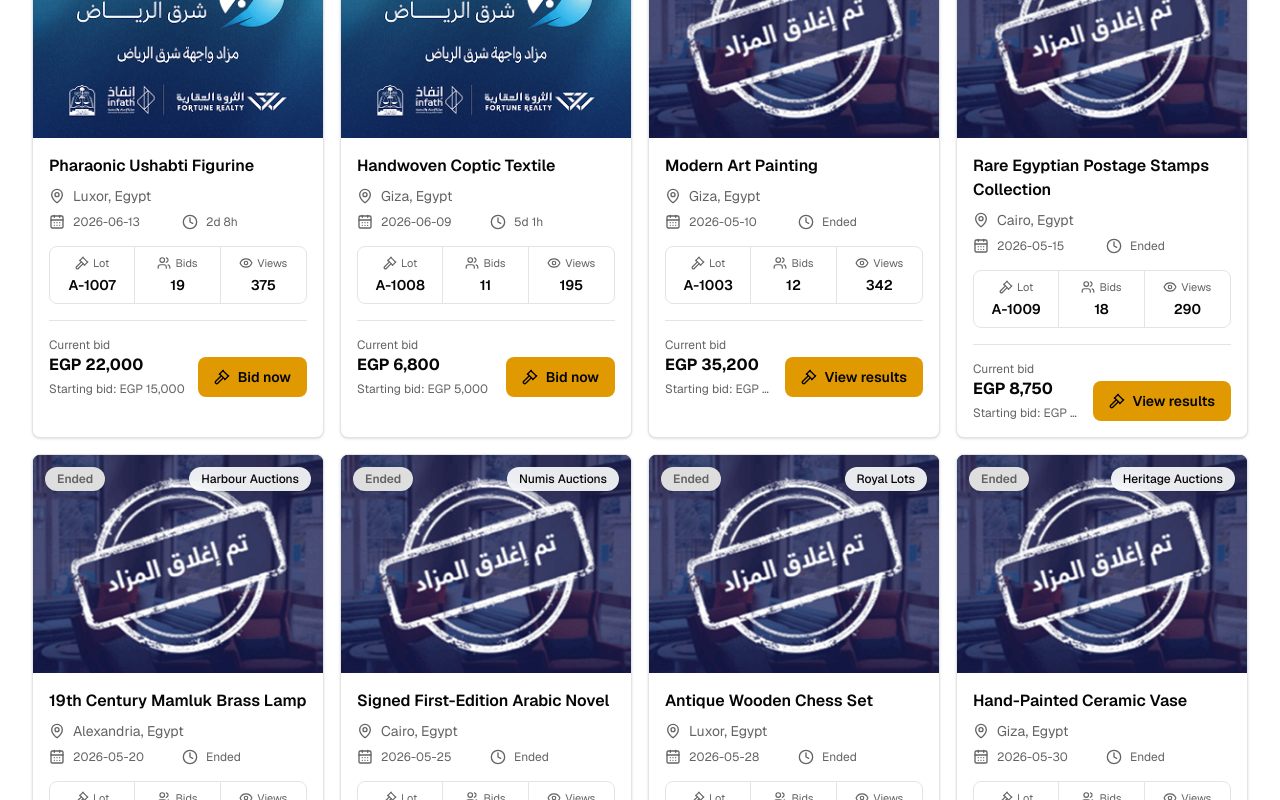
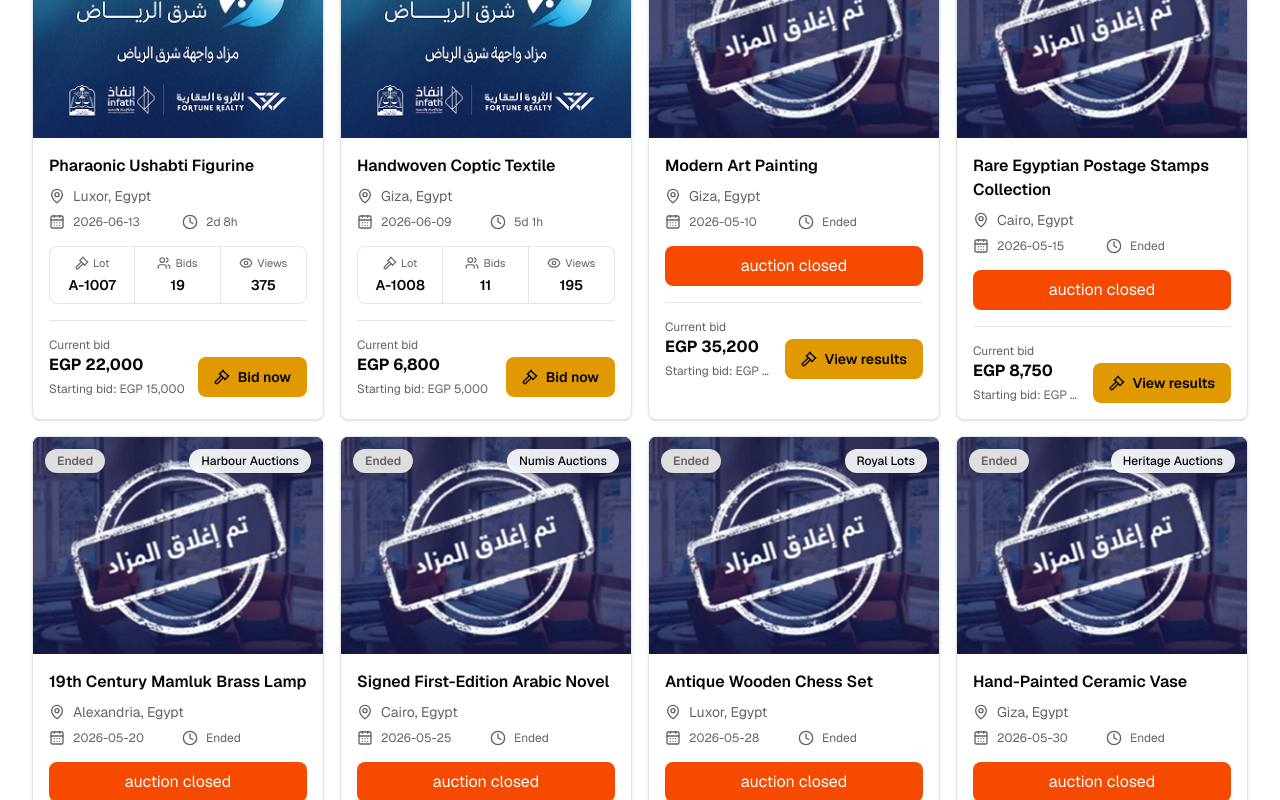
Before and after one commit to ReemMohamedAbdelfatah/soumtech-project, a Next.js app: page /en/auctions/all-auctions in a window 1280 px wide. Shown: the part 680-1480 px from the top of the page. Built offline with nearby package versions, Linux system fonts and the light colour scheme.

Commit message:
manage ended auction

```diff
--- a/components/reusable_components/AuctionCard.tsx
+++ b/components/reusable_components/AuctionCard.tsx
@@ -169,6 +169,11 @@ export default function AuctionCard({
           </div>
         </div>
 
+        {status === "ended" ? (
+          <p className="bg-orange-600 text-white inline-flex h-10 shrink-0 items-center justify-center rounded-md px-4 w-full">
+            auction closed
+          </p>
+        ) : (
           <div className="grid grid-cols-3 divide-x divide-border overflow-hidden rounded-md border border-border text-center rtl:divide-x-reverse">
             {cardMetrics.map((metric) => {
               const Icon = metric.icon;
@@ -179,13 +184,14 @@ export default function AuctionCard({
                     {Icon && <Icon className="size-3.5" aria-hidden="true" />}
                     <span className="truncate text-[11px]">{metric.label}</span>
                   </div>
-                <p className="mt-1 truncate text-sm font-semibold text-foreground">
+                  <p className="mt-1 truncate text-sm font-semibold text-foreground ">
                     {formatMetricValue(metric.value)}
                   </p>
                 </div>
               );
             })}
           </div>
+        )}
 
         <div className="flex items-end justify-between gap-3 border-t border-border pt-4">
           <div className="min-w-0">
```
Lines whose indentation alone changed are shown as unchanged.
